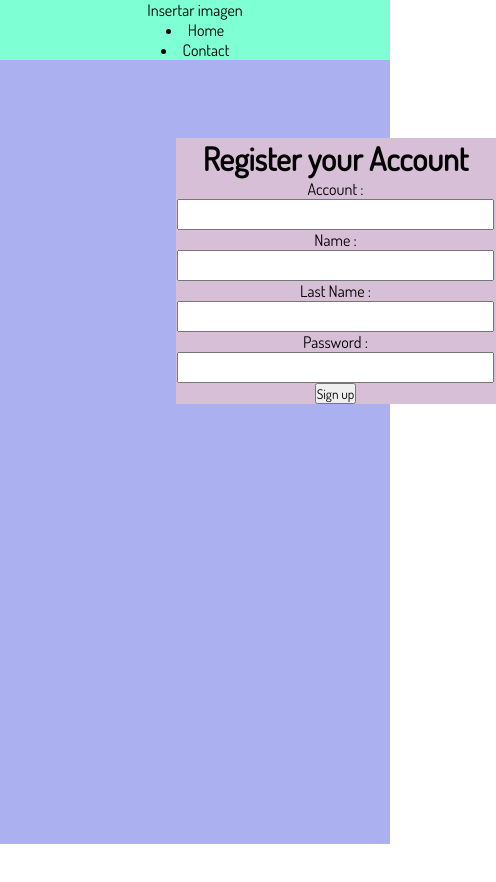
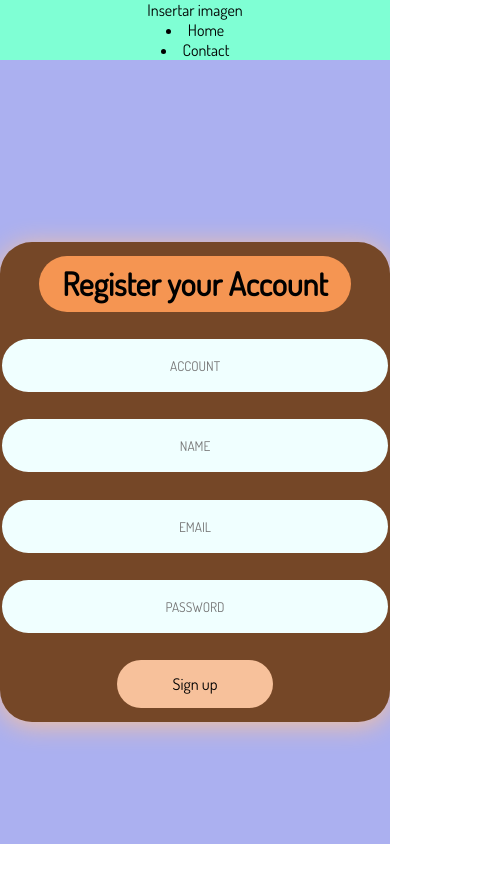
Before and after one commit to marianorp/TP3-SFReact-LibraryApp, a React (Create React App) app: page /register in a window 390 px wide. Shown: the top 882 px of the page, 496 px wide, since content can reach past the window. Before the commit the page ends 844 px from the top, so only its background shows below. Built offline with nearby package versions, Linux system fonts and the light colour scheme.

Commit message:
fix responsive login, register

```diff
--- a/src/components/Login.jsx
+++ b/src/components/Login.jsx
@@ -6,24 +6,15 @@ export default function Login(){
 
     return (
 
-        <div className={styles[`form-login`]}>
-
-            <h1>Login your Account</h1>
-
-
-                {/* placeholder="Jhon Doe" no se si agregarlo*/ }
-
-                <label>Account: </label>
-                <input type="name"  id="account"/>
-
-
-                <label>Password: </label>
-                <input type="password" id="password"/>
-
-                <button className="form-button-2" onClick={() => navigate('/user')}>Sign in</button>
-
-
-
+        <div className={styles.page}>
+            <div className={styles.cover}>
+                <div className={styles.title}><h1>Library App</h1></div>
+                <div className={styles.box}>
+                    <input type="text" placeholder="USERNAME" />
+                    <input type="password" placeholder="PASSWORD" />
+                </div>
+                <div className={styles[`login-btn`]} onClick={() => navigate('/user')}>Login</div>
+            </div>
         </div>
     )
 }
--- a/src/components/Register.jsx
+++ b/src/components/Register.jsx
@@ -5,27 +5,15 @@ export default function Register(){
     const navigate = useNavigate();
 
     return (
-        <div className={styles[`form-register`]}>
-
-            <h1>Register your Account</h1>
-
-            <label> Account :</label>
-            <input type="name"  id="account"/>
-
-
-            <label> Name :</label>
-            <input type="name"  id="name"/>
-
-
-            <label> Last Name :</label>
-            <input type="name"  id="lastname"/>
-
-
-            <label>Password :</label>
-            <input type="password" id="password"/>
-
-
-            <button className="form-button-2" onClick={() => navigate('/user')}>Sign up </button>
-       </div>
+        <div className={styles.page}>
+        <div className={styles.cover}>
+            <div className={styles.title}><h1>Register your Account</h1></div>
+            <input type="text" placeholder="ACCOUNT" />
+            <input type="text" placeholder="NAME" />
+            <input type="text" placeholder="EMAIL" />
+            <input type="password" placeholder="PASSWORD" />
+            <div className={styles[`signup-btn`]} onClick={() => navigate('/user')}>Sign up</div>
+        </div>
+    </div>
     )
 }
--- a/src/components/styles/Login.module.css
+++ b/src/components/styles/Login.module.css
@@ -1,13 +1,78 @@
-.form-login {
-   width: 320px;
-   background-color: wheat;
-   margin-left: 45%;
-   margin-top: 20%;
+.title {
+    width: 80%;
+    height: 3.5em;
+    background-color: #F59552;
+    display: flex;
+    justify-content: center;
+    align-items: center;
+    border-radius: 2em;
+}
+
+.page {
+    height: 100vh;
+    width: 100%;
+    display: flex;
+    justify-content: center;
+    align-items: center;
+}
+
+.cover {
+    background-color: #754727;
+    width: 30em;
+    height: 25em;
+    position: relative;
+    border-radius: 2em;
+    box-shadow: 0 0.200em 1.600em #F7C19B;
+    display: flex;
+    flex-direction: column;
+    align-items: center;
+    justify-content: space-around;
+}
+
+.box {
+    width: 80%;
+    display: block;
+
+
+
+
 
 }
 
 input {
-    width: 99%;
-    padding: 6px 20px;
-    box-sizing: border-box;
+    border: none;
+    background-color: azure;
+    height: 4em;
+    border-radius: 2em;
+    text-align: center;
+    padding: 2em;
 }
+
+input:focus {
+    outline-color: #F59552;
+}
+
+.login-btn {
+    width: 40%;
+    height: 3em;
+    background-color: #F7C19B;
+    display: flex;
+    justify-content: center;
+    align-items: center;
+    transition: 0.5s;
+    border-radius: 2em;
+    cursor: pointer;
+}
+
+.login-btn:hover {
+    transform:  scale(1.25);
+}
+
+.text {
+    position: relative;
+    bottom: -2em;
+}
+
+.hide {
+    display: none;
+}
--- a/src/components/styles/Register.module.css
+++ b/src/components/styles/Register.module.css
@@ -1,13 +1,69 @@
-.form-register {
-    width: 320px;
-    background-color: thistle;
-    margin-left: 45%;
-    margin-top: 20%;
+.title {
+    width: 80%;
+    height: 3.5em;
+    background-color: #F59552;
+    display: flex;
+    justify-content: center;
+    align-items: center;
+    border-radius: 2em;
+}
 
- }
+.page {
+    height: 100vh;
+    width: 100%;
+    display: flex;
+    justify-content: center;
+    align-items: center;
+}
 
- input {
-     width: 99%;
-     padding: 6px 20px;
-     box-sizing: border-box;
- }
+.cover {
+    background-color: #754727;
+    width: 36em;
+    height: 30em;
+    position: relative;
+    border-radius: 2em;
+    box-shadow: 0 0.200em 1.600em #F7C19B;
+    display: flex;
+    flex-direction: column;
+    align-items: center;
+    justify-content: space-around;
+}
+
+input {
+    border: none;
+    background-color: azure;
+    height: 4em;
+    width: 80%;
+    border-radius: 2em;
+    text-align: center;
+    padding: 2em;
+}
+
+input:focus {
+    outline-color: #F59552;
+}
+
+.signup-btn {
+    width: 40%;
+    height: 3em;
+    background-color: #F7C19B;
+    display: flex;
+    justify-content: center;
+    align-items: center;
+    transition: 0.5s;
+    border-radius: 2em;
+    cursor: pointer;
+}
+
+.signup-btn:hover {
+    transform:  scale(1.25);
+}
+
+.text {
+    position: relative;
+    bottom: -2em;
+}
+
+.hide {
+    display: none;
+}
```
